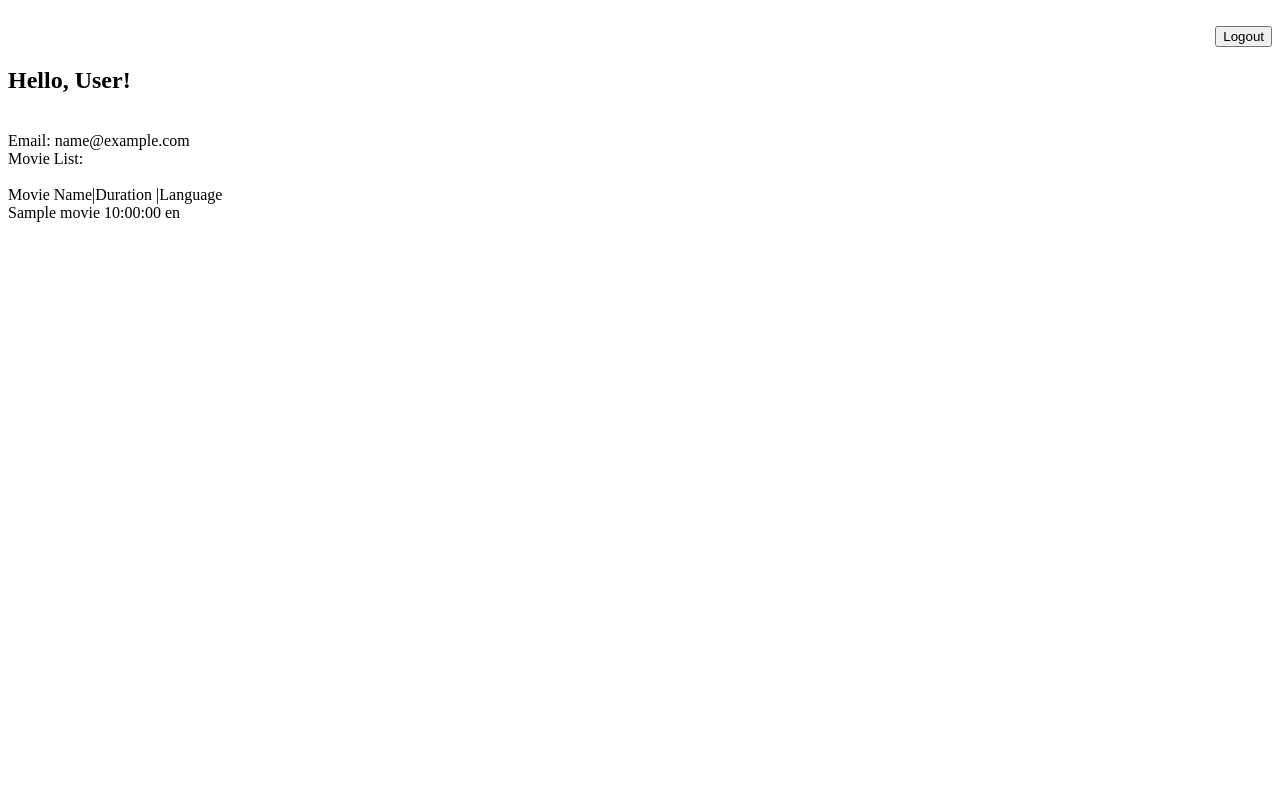
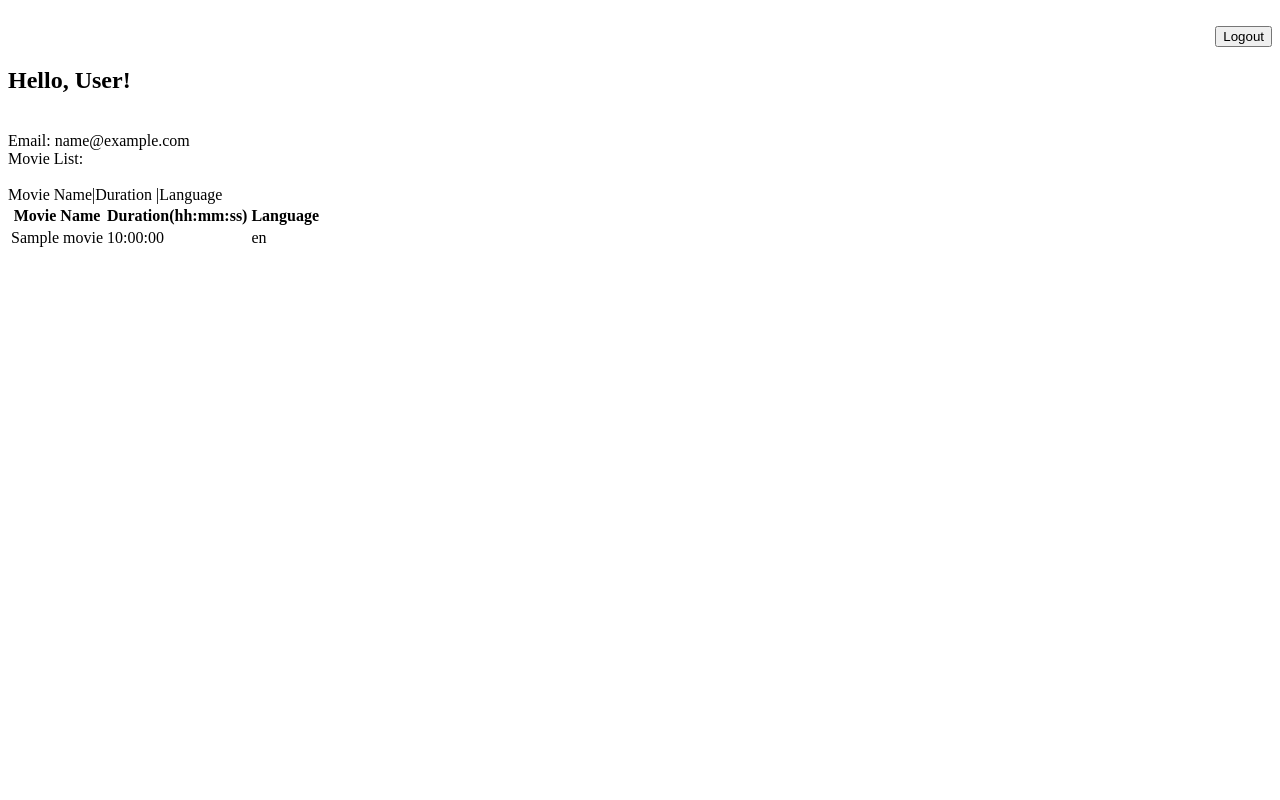
Before and after one commit to sampreeth-inkulu/DBMS-Lab, a PHP site: page /allmovies.php in a window 1280 px wide. Run offline with PHP 8.4, Linux system fonts and the light colour scheme; the visitor is signed in with stand-in values (Sample User, id 1); tables that the repository leaves empty hold one stand-in row (values such as "Sample post").

Commit message:
Update allmovies.php

```diff
--- a/allmovies.php
+++ b/allmovies.php
@@ -11,6 +11,7 @@
 		<button type = "submit" name = "Logout">Logout</button>
 	</form>
 <?php
+
 	session_start();
 	echo "<h2>Hello, User!</h2></br>";
 	echo "Email: ".$_SESSION['email']."</br>";
@@ -22,12 +23,16 @@
 	echo "|"."Language</br>";
 if ($result=mysqli_query($con,$sql))
   {
+	echo "<table> <tr> <th>Movie Name</th> <th>Duration(hh:mm:ss)</th> <th>Language</th> </tr>";
   while ($obj=mysqli_fetch_object($result))
     {
-    echo $obj->title."\t".$obj->duration."\t".$obj->lang."</br>";
+		echo "<tr> <td>$obj->title</td> <td>$obj->duration</td> <td>$obj->lang</td> </tr>";
+   // echo $obj->title."\t".$obj->duration."\t".$obj->lang."</br>";
     }
+	echo "</table>";
   // Free result set
   mysqli_free_result($result);
+
 }
 
 ?>
```
